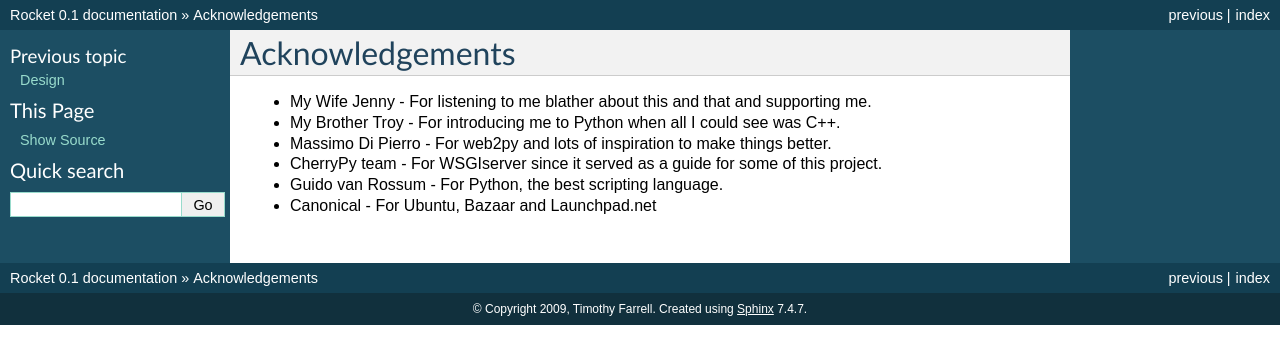
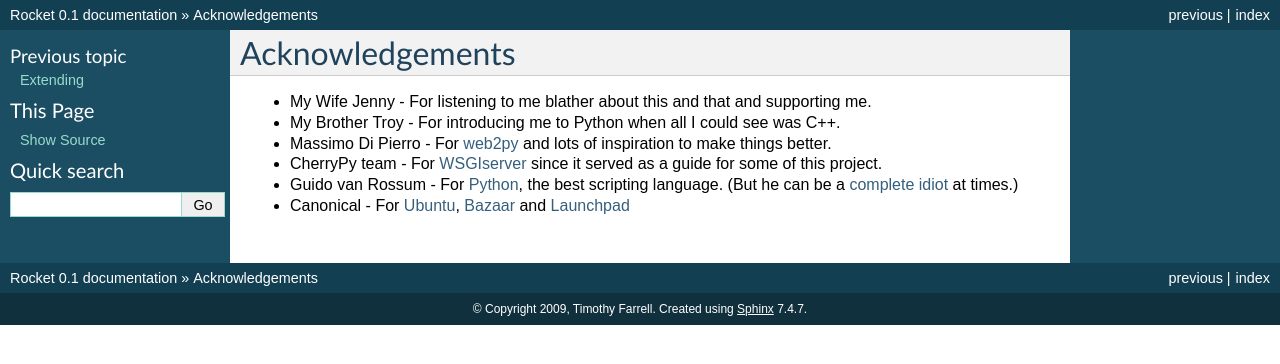
Before and after one commit to explorigin/Rocket, a Sphinx documentation site: the page built from doc/acknowledgements.rst, in a window 1280 px wide. Shown: the top 364 px of the page. Built offline with Sphinx 7.4.7, drawn with Linux system fonts in a browser that asks for light colours.

```diff
--- a/doc/acknowledgements.rst
+++ b/doc/acknowledgements.rst
@@ -5,7 +5,7 @@ Acknowledgements
 
 * My Wife Jenny - For listening to me blather about this and that and supporting me.
 * My Brother Troy - For introducing me to Python when all I could see was C++.
-* Massimo Di Pierro - For web2py and lots of inspiration to make things better.
-* CherryPy team - For WSGIserver since it served as a guide for some of this project.
-* Guido van Rossum - For Python, the best scripting language.
-* Canonical - For Ubuntu, Bazaar and Launchpad.net
+* Massimo Di Pierro - For `web2py <http://www.web2py.com>`_ and lots of inspiration to make things better.
+* CherryPy team - For `WSGIserver <http://www.cherrypy.org/browser/trunk/cherrypy/wsgiserver>`_ since it served as a guide for some of this project.
+* Guido van Rossum - For `Python <http://www.python.org>`_, the best scripting language.  (But he can be a `complete idiot <http://neopythonic.blogspot.com/2008/11/bibles-or-computers-its-same-thing.html>`_ at times.)
+* Canonical - For `Ubuntu <http://www.ubuntu.com>`_, `Bazaar <http://www.bazaar-vcs.org>`_ and `Launchpad <http://launchpad.net>`_
--- a/doc/index.rst
+++ b/doc/index.rst
@@ -12,6 +12,7 @@ Welcome to Rocket's documentation!
 
    usage
    design
+   extending
    acknowledgements
 
 Indices and tables
```
Also changed, not shown: doc/design.rst (+7 -13 lines), doc/extending.rst (added, +21 -0 lines).
